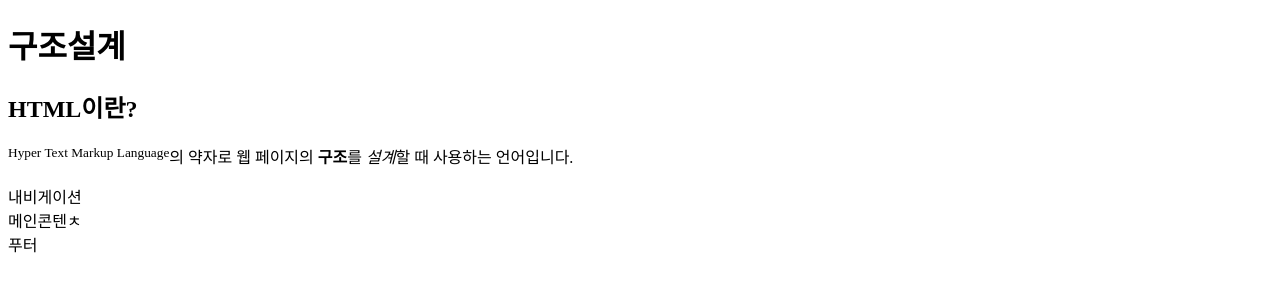
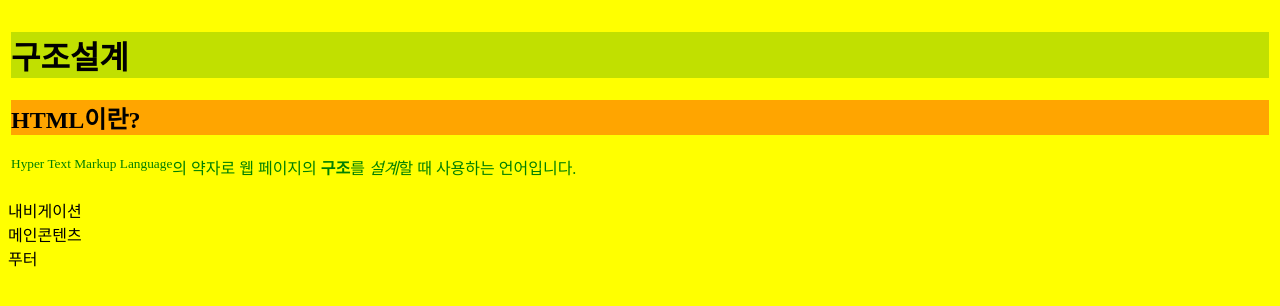
Before and after one commit to rurenai/study, a plain HTML site: page basic.html in a window 1280 px wide. Drawn offline with Linux system fonts and the light colour scheme.

Commit message:
CSS기본문법

```diff
--- a/basic.html
+++ b/basic.html
@@ -2,8 +2,13 @@
 <html lang="ko-KR">
 <head>
   <meta charset="UTF-8">
-
   <title>문서의 기본 구조</title>
+  <link rel="stylesheet" href="./css/basic.css">
+  <style>
+    h2{
+      background-color: orange;
+    }
+    </style>
 </head>
 <body>
 <header>
@@ -14,7 +19,7 @@
     </p>
 </header>
 <nav>내비게이션</nav>
-<main>메인콘텐ㅊ</main>
+<main>메인콘텐츠</main>
 <footer>푸터</footer>
 </body>
 </html>
--- /dev/null
+++ b/css/basic.css
@@ -0,0 +1,16 @@
+@charset "utf-8";
+body{
+  background-color: #ff0;
+}
+header{
+
+  border-width:3px;
+  border-style: solid;
+  border-color:rgba(255,255,0,0.5);
+}
+p{
+  color:green;
+  }
+  h1, h2{
+    background-color: hsla(100, 100%, 30%, 0.3);
+  }
```
